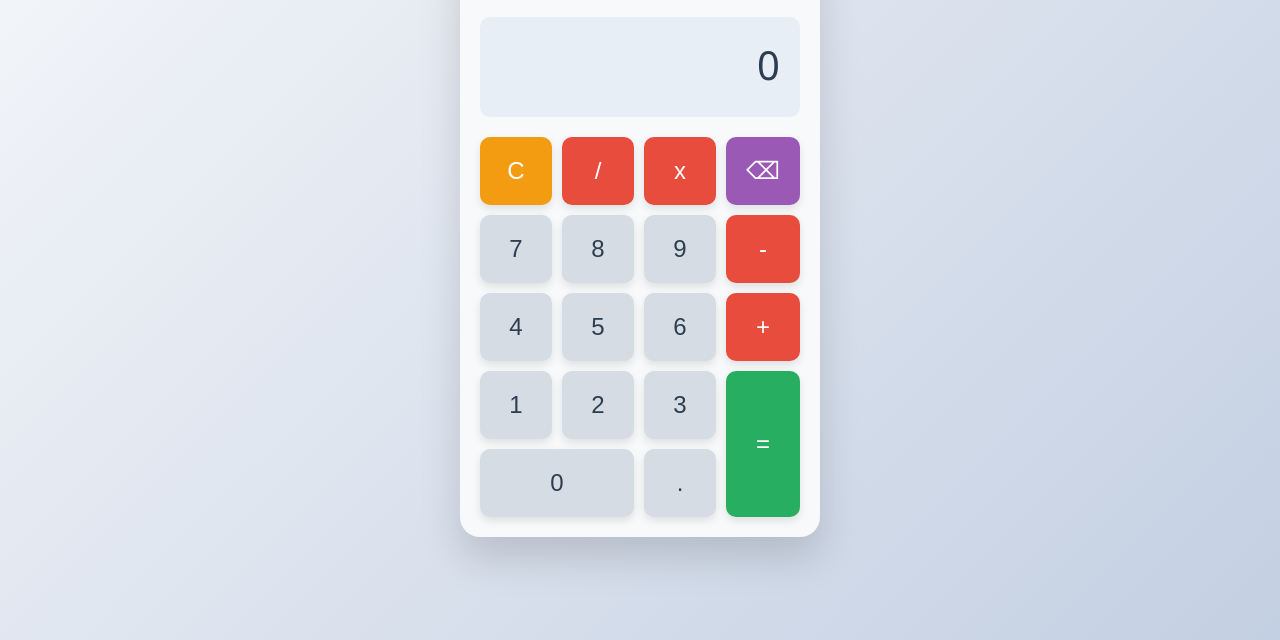
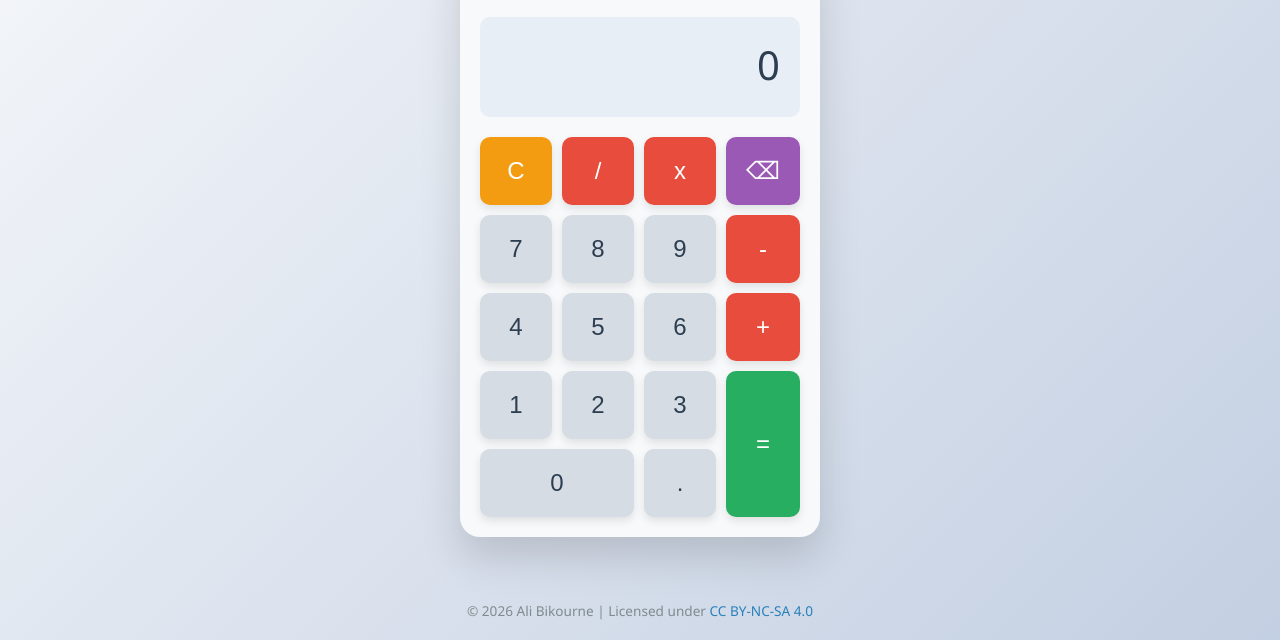
Before and after one commit to iamwissu/calculator, a plain HTML site: page index.html in a window 1280 px wide. Both pictures are taken after a click on the button "Toggle dark/light mode". Shown: the part 160-800 px from the top of the page. Drawn offline with Linux system fonts and the light colour scheme.

Commit message:
add copyright

```diff
--- a/index.html
+++ b/index.html
@@ -38,6 +38,9 @@
             <button class="btn number" onclick="appendToDisplay('.')">.</button>
         </div>
     </div>
+    <footer class="footer">
+        <p>&copy; 2026 Ali Bikourne | Licensed under <a href="https://creativecommons.org/licenses/by-nc-sa/4.0/" target="_blank">CC BY-NC-SA 4.0</a></p>
+    </footer>
     <script src="script.js"></script>
 </body>
 </html>
--- a/styles.css
+++ b/styles.css
@@ -164,6 +164,43 @@ body.light-mode .btn.number:hover {
     grid-column: span 2;
 }
 
+.footer {
+    position: fixed;
+    bottom: 20px;
+    left: 50%;
+    transform: translateX(-50%);
+    text-align: center;
+    color: #bdc3c7;
+    font-size: 0.85em;
+}
+
+.footer p {
+    margin: 0;
+}
+
+.footer a {
+    color: #3498db;
+    text-decoration: none;
+    transition: color 0.2s ease;
+}
+
+.footer a:hover {
+    color: #2980b9;
+    text-decoration: underline;
+}
+
+body.light-mode .footer {
+    color: #7f8c8d;
+}
+
+body.light-mode .footer a {
+    color: #2980b9;
+}
+
+body.light-mode .footer a:hover {
+    color: #1a5276;
+}
+
 body.light-mode .btn.operator {
     background: #e74c3c;
 }
```
